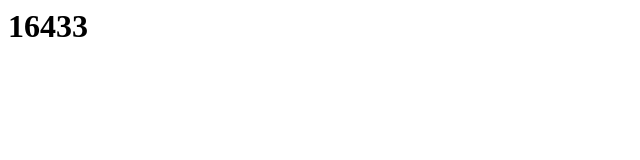
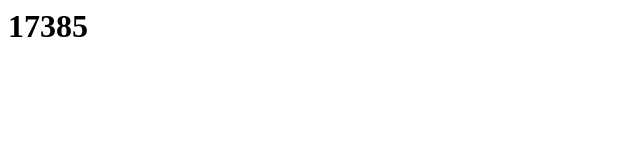
Before and after one commit to atlantissupp/simpleDICK, a plain HTML site: page index.html in a window 1280 px wide. Shown: the full height of the page, 0-640 px from the left. Drawn offline with Linux system fonts and the light colour scheme.

Commit message:
Update index.html

```diff
--- a/index.html
+++ b/index.html
@@ -1 +1 @@
-<h1 id="port">16433</h1>
+<h1 id="port">17385</h1>
```
